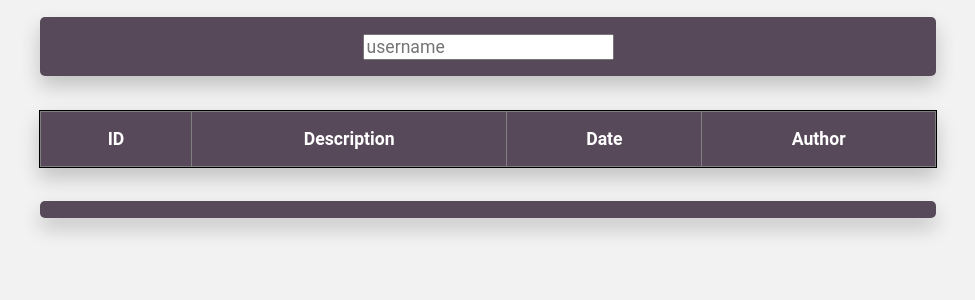
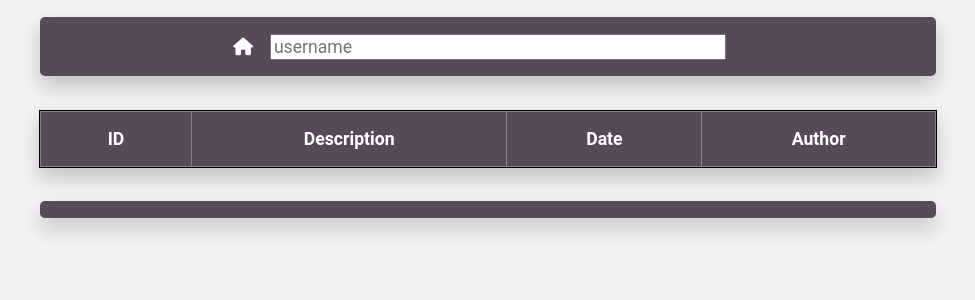
Before and after one commit to SDC-M/Web-Project, a PHP site: page /ad in a window 1280 px wide. Shown: the top 300 px of the page, without its empty margins (152-1127 px from the left). Run offline with PHP 8.4, Linux system fonts and the light colour scheme; lists and menus that the app fills with data are empty; some web fonts are replaced.

Commit message:
admin navigation

```diff
--- a/frontend/admin-dashbord.html
+++ b/frontend/admin-dashbord.html
@@ -3,6 +3,7 @@
   <head>
     <meta charset="UTF-8" />
     <meta name="viewport" content="width=device-width, initial-scale=1.0" />
+    <link rel="stylesheet" href="https://cdnjs.cloudflare.com/ajax/libs/font-awesome/6.0.0-beta3/css/all.min.css"/>
     <link rel="stylesheet" href="/frontend/css/admin-dashbord.css" />
     <link rel="icon" href="/frontend/img/logo.png" />
     <title>Dashbord</title>
@@ -12,8 +13,8 @@
       <div class="spinner"></div>
     </div>
     <div id="container">
-      <p id="test"></p>
       <div class="form-container">
+        <a id="home" href="/"><i class="fas fa-home"></i></a>
         <input
           type="text"
           name="username"
--- a/frontend/css/admin-dashbord.css
+++ b/frontend/css/admin-dashbord.css
@@ -54,8 +54,8 @@ html {
 .form-container {
   display: flex;
   align-items: center;
-  justify-content: space-evenly;
-  flex-direction: column;
+  justify-content: center;
+  flex-direction: row;
   background-color: var(--purple-color);
   width: 70%;
   border-radius: 5px;
@@ -72,6 +72,14 @@ input,
 button,
 select {
   margin: 1rem;
+}
+
+#username{
+  min-width: 50%;
+}
+
+#home{
+  color: white;
 }
 
 #pages-container {
--- a/frontend/feed.html
+++ b/frontend/feed.html
@@ -34,7 +34,7 @@
       <div id="navbar">
         <ul id="navbar-list">
           <li>
-            <a href="#"><i class="fas fa-home"></i></a>
+            <a href="/feed"><i class="fas fa-home"></i></a>
           </li>
           <li>
             <a href="/api/user/disconnect"
@@ -50,6 +50,9 @@
           <li>
             <a href="/settings"><i class="fas fa-user-cog"></i></a>
           </li>
+          <li>
+            <a href="/ad"><i class="fas fa-tools"></i></a>
+          </li>
         </ul>
       </div>
       <div id="img-container"></div>
```
Also changed, not shown: frontend/css/profile.css (+4 -4 lines).
